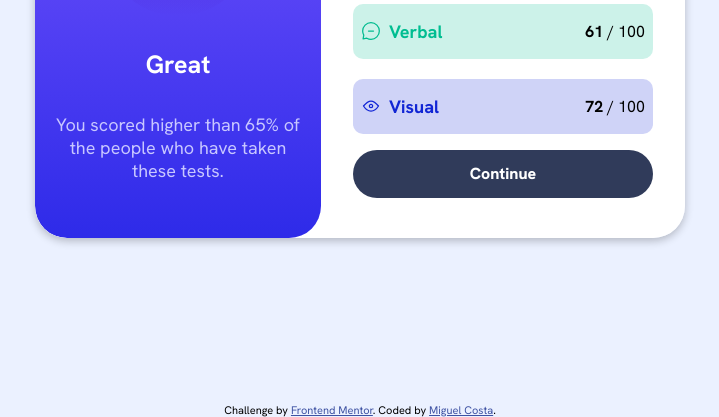
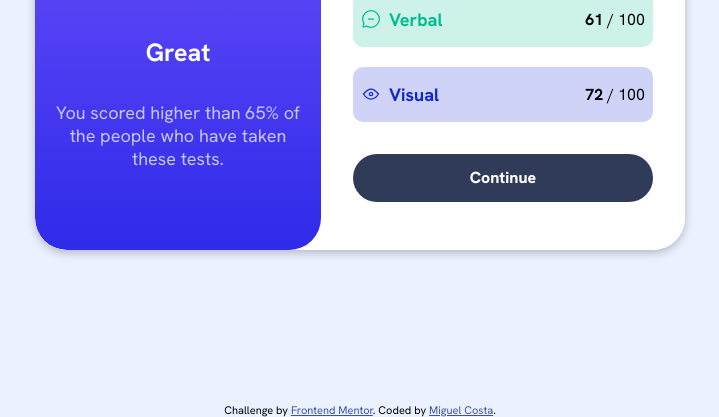
Before and after one commit to Jaca7x/Results-summary-component, a plain HTML site: page index.html in a window 1280 px wide. Shown: the part 383-800 px from the top of the page, without its empty margins (280-999 px from the left). Drawn offline with Linux system fonts and the light colour scheme.

Commit message:
Update style.css

```diff
--- a/style.css
+++ b/style.css
@@ -37,8 +37,6 @@ body {
     margin: 50px auto;
     box-shadow: rgba(0, 0, 0, .24) 0px 3px 8px;
     width: 500px;
-    border-radius: 2rem;
-    overflow: hidden;
 }
 
 .results {
@@ -48,7 +46,7 @@ body {
     align-items: center;
     text-align: center;
     gap: 1rem;
-    border-radius: 2rem;
+    border-radius: 0 0 2rem 2rem;
 }
 
 h2 {
@@ -163,11 +161,11 @@ button {
     margin: auto;
 }
 .btn {
-    margin-top: 1rem;
+    margin-top: 2rem;
     border-radius: 3rem;
     width: 300px;
     height: 3rem;
-    margin-bottom: 1.5rem;
+    margin-bottom: 2rem;
     font-size: 16px;
     background-color: var(--gray-blue);
     border: none;
@@ -194,10 +192,16 @@ footer {
     .card {
         width: 650px;
         border-radius: 2rem;
+        overflow: hidden;
     }
+
   .container {
     display: flex;
     justify-content: space-between;
+  }
+
+  .results {
+    border-radius: 2rem;
   }
 
   .text {
```
